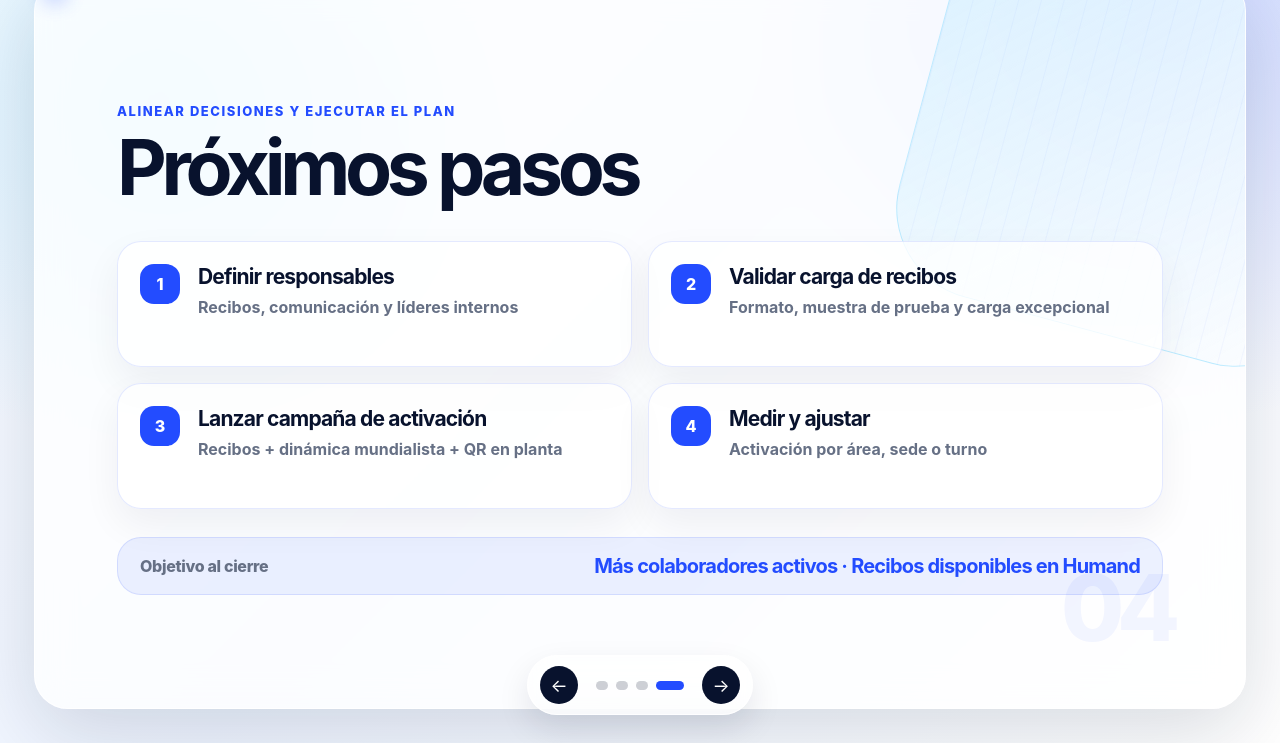
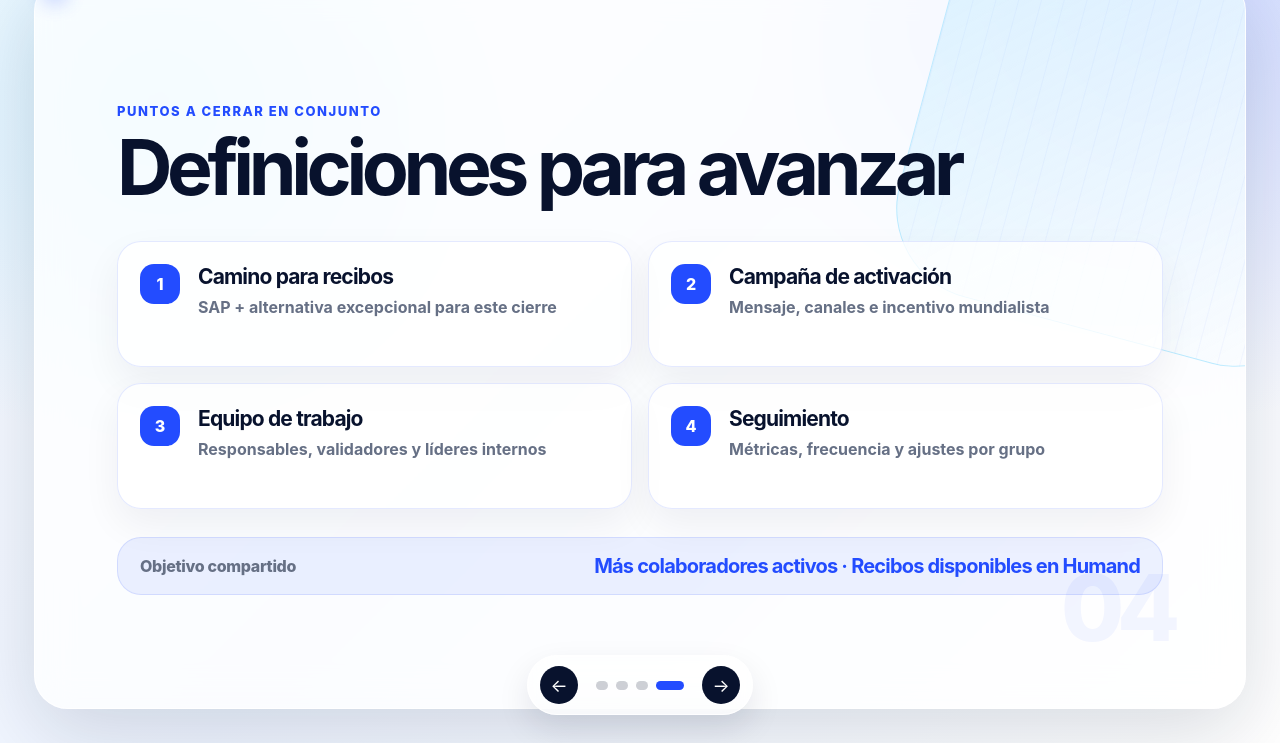
Before and after one commit to FelipeVarela22/human_case2, a plain HTML site: page index.html in a window 1280 px wide. Both pictures are taken after a click on the button "Slide anterior". Shown: the part 57-800 px from the top of the page. Drawn offline with Linux system fonts and the light colour scheme.

Commit message:
Add files via upload

```diff
--- a/index.html
+++ b/index.html
@@ -99,40 +99,40 @@
     <section class="slide" id="slide-4" data-slide="04">
       <div class="glass-mark"></div>
       <div class="slide-content wide">
-        <p class="eyebrow">Alinear decisiones y ejecutar el plan</p>
-        <h1>Próximos pasos</h1>
+        <p class="eyebrow">Puntos a cerrar en conjunto</p>
+        <h1>Definiciones para avanzar</h1>
         <div class="steps">
           <article class="step">
             <span>1</span>
             <div>
-              <h2>Definir responsables</h2>
-              <p>Recibos, comunicación y líderes internos</p>
+              <h2>Camino para recibos</h2>
+              <p>SAP + alternativa excepcional para este cierre</p>
             </div>
           </article>
           <article class="step">
             <span>2</span>
             <div>
-              <h2>Validar carga de recibos</h2>
-              <p>Formato, muestra de prueba y carga excepcional</p>
+              <h2>Campaña de activación</h2>
+              <p>Mensaje, canales e incentivo mundialista</p>
             </div>
           </article>
           <article class="step">
             <span>3</span>
             <div>
-              <h2>Lanzar campaña de activación</h2>
-              <p>Recibos + dinámica mundialista + QR en planta</p>
+              <h2>Equipo de trabajo</h2>
+              <p>Responsables, validadores y líderes internos</p>
             </div>
           </article>
           <article class="step">
             <span>4</span>
             <div>
-              <h2>Medir y ajustar</h2>
-              <p>Activación por área, sede o turno</p>
+              <h2>Seguimiento</h2>
+              <p>Métricas, frecuencia y ajustes por grupo</p>
             </div>
           </article>
         </div>
         <div class="goal-box">
-          <span>Objetivo al cierre</span>
+          <span>Objetivo compartido</span>
           <strong>Más colaboradores activos · Recibos disponibles en Humand</strong>
         </div>
       </div>
```
